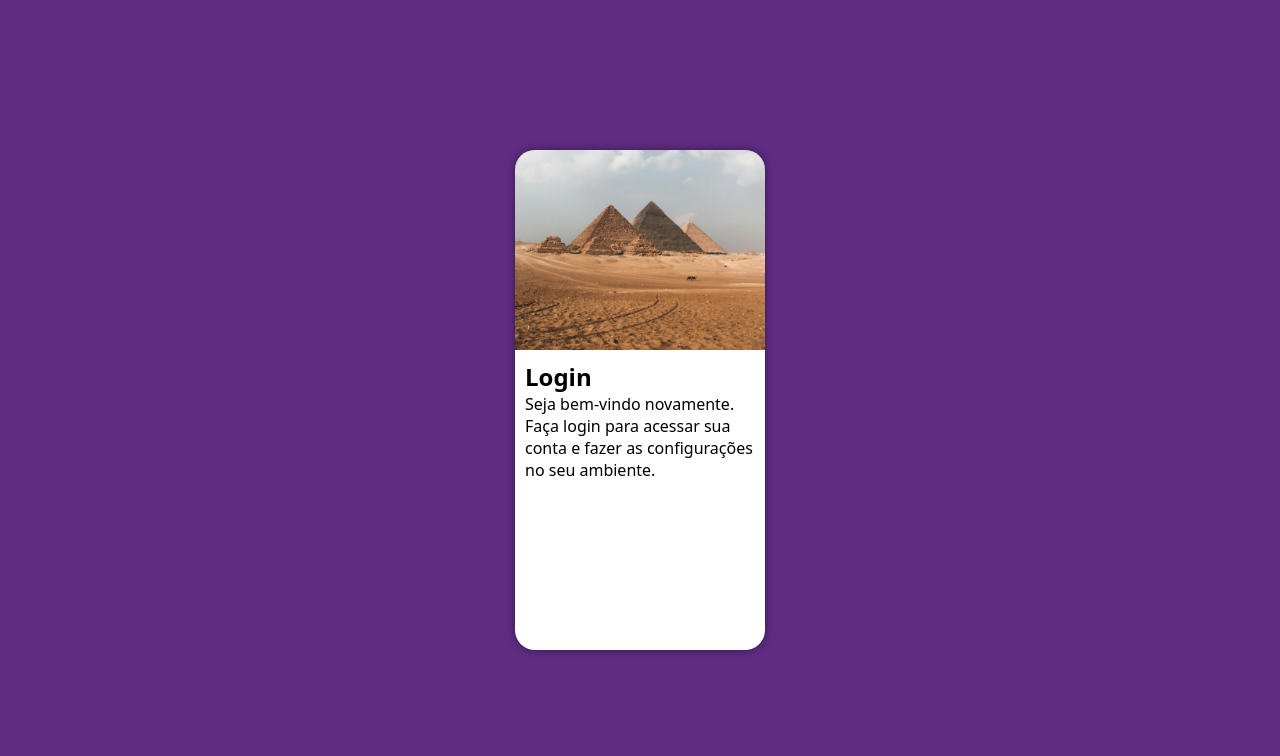
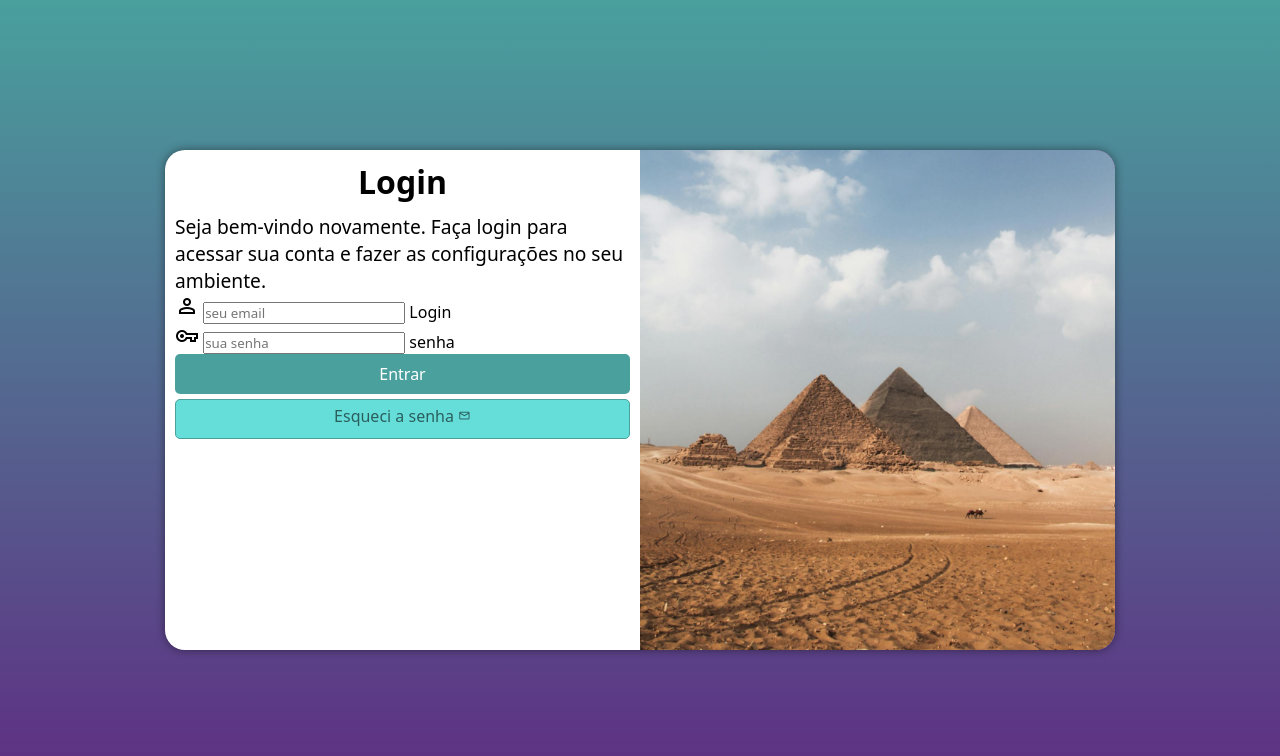
Before and after one commit to RogerAntonio01/projeto-login, a plain HTML site: page index.html in a window 1280 px wide. Drawn offline with nearby package versions, Linux system fonts and the light colour scheme.

Commit message:
login 002

```diff
--- /dev/null
+++ b/estilos/media-query.css
@@ -0,0 +1,98 @@
+@charset "UTF-8"
+
+* {
+    font-family: system-ui, -apple-system, BlinkMacSystemFont, 'Segoe UI', Roboto, Oxygen, Ubuntu, Cantarell, 'Open Sans', 'Helvetica Neue', sans-serif;
+    padding: 0px;
+    margin: 0px;
+    box-sizing: border-box;
+}
+
+@media screen and (min-width: 768px) and (max-width: 992px) {
+
+    body {
+        background-image: linear-gradient(to top, #5f2c82, #49a09d);
+    }
+
+    section#login {
+        width: 80vw;
+    }
+
+    section#login > div#imagem {
+        float: left;
+        width: 30%;
+        height: 100%;
+    }
+
+
+    section#login > div#formulario {
+        float: right;
+        width: 70%;
+    }
+
+}
+
+
+@media screen and (min-width: 992px) {
+
+    body {
+        background-image: linear-gradient(to top, #5f2c82, #49a09d );
+    }
+
+    section#login {
+        width: 950px;
+    }
+
+    section#login > div#imagem {
+        float: right;
+        width: 50%;
+        height: 100%;
+    }
+
+    section#login > div#formulario {
+        float: left;
+        width: 50%;
+    }
+
+    div#formulario > h1 {
+        font-size: 2em;
+    }
+
+    div#formulario > p {
+        font-size: 1.2em;
+    }
+}
+
+form > input[type=submit] {
+    display: block;
+    font-size: 1em;
+    width: 100%;
+    height: 40px;
+    background-color: #49a09d;
+    color: white;
+    border: none;
+    border-radius: 5px;
+    cursor: pointer;
+}
+
+form > input[type=submit]:hover {
+    background-color: #2b5f5d;
+}
+
+form > a.botao {
+    display: block;
+    text-align: center;
+    font-size: 1em;
+    width: 100%;
+    height:40px;
+    padding-top: 5px;
+    margin-top: 5px;
+    background-color: #65ddd9;
+    color: #2b5f5d;
+    border: 1px solid #49a09d;
+    border-radius: 5px;
+    text-decoration: none;
+}
+
+form > a.botao > span {
+    font-size: 0.8em;
+}
--- a/estilos/style.css
+++ b/estilos/style.css
@@ -32,23 +32,35 @@ section#login {
     transform: translate(-50%, -50%);
     overflow: hidden; /* esconde o que estiver fora da section */
 
-
     background-color: white;
     width: 250px;
     height: 500px;
     border-radius: 20px;
     box-shadow: 0px 0px 10px rgba(0, 0, 0, 0.452);
+
+    transition: width 0.3s, height 0.3s;
+    transition-timing-function: ease;
 }
 
 section#login > div#imagem {
-    background: #5f2c82 url(../imagens/piramide.jpg) no-repeat;
-    background-size: cover;
+    display: block;
+    background: #5f2c82 url(../imagens/piramide.jpg) no-repeat;background-size: cover;
     background-position: center bottom;
     height: 200px;
-    display: block;
+
 }
 
 section#login > div#formulario {
+    display: block;
     padding: 10px;
-    display: block;
+
 }
+
+div#formulario > h1 {
+    text-align: center;
+    margin-bottom: 10px;
+}
+
+div#formulario > p {
+    font-size: 0.8em;
+}
--- a/index.html
+++ b/index.html
@@ -4,7 +4,9 @@
     <meta charset="UTF-8">
     <meta name="viewport" content="width=device-width, initial-scale=1.0">
     <title>Login</title>
+    <link rel="stylesheet" href="https://fonts.googleapis.com/css2?family=Material+Symbols+Outlined:opsz,wght,FILL,GRAD@20..48,100..700,0..1,-50..200" />
     <link rel="stylesheet" href="estilos/style.css">
+    <link rel="stylesheet" href="estilos/media-query.css">
 </head>
 <body>
     <main>
@@ -15,8 +17,27 @@
             <div id="formulario">
                 <h1>Login</h1>
                 <p>Seja bem-vindo novamente. Faça login para acessar sua conta e fazer as configurações no seu ambiente.</p>
-                <form action="login.php" method="post"></form>
-
+                <form action="login.php" method="post">
+                    <div class="campo">
+                        <span class="material-symbols-outlined">
+                            person
+                            </span>
+                        <input type="email" name="login" id="ilogin" placeholder="seu email" required maxlength="30">
+                        <label for="ilogin">Login</label>
+                    </div>
+                    <div class="campo">
+                        <span class="material-symbols-outlined">
+                            vpn_key
+                            </span>
+                        <input type="password" name="senha" id="isenha" placeholder="sua senha" required minlength="8" maxlength="20">
+                        <label for="isenha">senha</label>
+                    </div>
+                    <input type="submit" value="Entrar">
+                    <a href="esqueci.html" class="botao">Esqueci a senha <span     class="material-symbols-outlined">
+                        mail
+                        </span>
+                    </a>
+                </form>
             </div>
         </section>
     </main>
```
